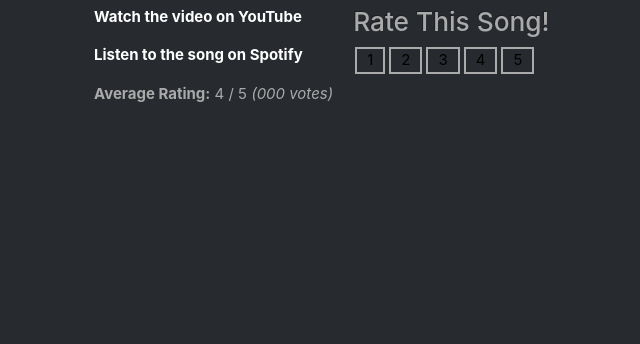
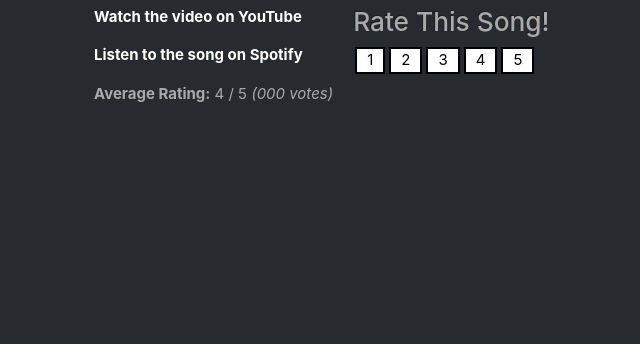
Before and after one commit to ren1982/django-musicvote, a Django app: template musicvote/templates/musicvote/song_detail.html in a window 1280 px wide. Shown: the part 456-800 px from the top of the page, without its empty margins (1-641 px from the left). Run offline with Django 3.2, Linux system fonts and the light colour scheme; a user stored in the database is signed in; tables that the repository leaves empty hold one stand-in row (values such as "Sample post"); the template is opened without the code that fills it: most values are stand-ins (such as "Sample title", 1, 10 or a date in 2020); parts of the project's set-up code (start-up, migrations or seed data) failed here and were passed over; some libraries are stand-ins or nearby versions.

Commit message:
prevent unregistered users from voting

```diff
--- a/musicvote/static/musicvote/style.css
+++ b/musicvote/static/musicvote/style.css
@@ -34,6 +34,8 @@
     margin: 2px;
     border: 2px;
     border-style: solid;
+    background-color: white;
+    border-color: black;
 }
 
 .votenumber:hover {
@@ -49,6 +51,11 @@ a {
     color: #0da875;
 }
 
+#votenumber div {
+    background-color: white;
+    border-color: black;
+}
+
 #votenumber a {
     color: black;
     text-decoration: none;
@@ -57,3 +64,7 @@ a {
 /*#votenumber a:hover {
     color: white;
 }*/
+
+img.artist_image {
+    border-radius: 50%;
+}
--- a/musicvote/templates/musicvote/index.html
+++ b/musicvote/templates/musicvote/index.html
@@ -15,10 +15,10 @@
         <a href="{% url 'musicvote:artist-detail' artist.id %}">
             {% if artist.photo %}
             {% with 'musicvote/images/'|add:artist.photo as image_static %}
-            <img src="{% static image_static %}" width=200 height=200 alt="{{ artist.name }}"><br>
+            <img src="{% static image_static %}" width=200 height=200 alt="{{ artist.name }}" class="artist_image"><br>
             {% endwith %}
             {% else %}
-            <img src="{% static 'musicvote/images/default.png' %}" width=200 height=200><br>
+            <img src="{% static 'musicvote/images/default.png' %}" width=200 height=200 class="artist_image"><br>
             {% endif %}
             <strong>{{ artist.artist_name }}</strong>
         </a><br>
--- a/musicvote/templates/musicvote/song_detail.html
+++ b/musicvote/templates/musicvote/song_detail.html
@@ -33,13 +33,17 @@
     </div>
     <div class="colview">
         <h3>Rate This Song!</h3>
-        <div class="sidebyside">
+        {% if request.user.is_authenticated %}
+        <div class="sidebyside" id="votenumber">
             {% for i in '12345'|make_list %}
             <div class="votenumber" id="votenumber">
             	<a href="#">{{ forloop.counter }}</a>
             </div>
             {% endfor %}
         </div>
+        {% else %}
+        <h4><a href="{% url 'register' %}">Create a new account</a> or <a href="{% url 'login' %}">login</a> to be able to rate songs!</h4>
+        {% endif %}
     </div>
 </div>
 {% endblock %}
```
